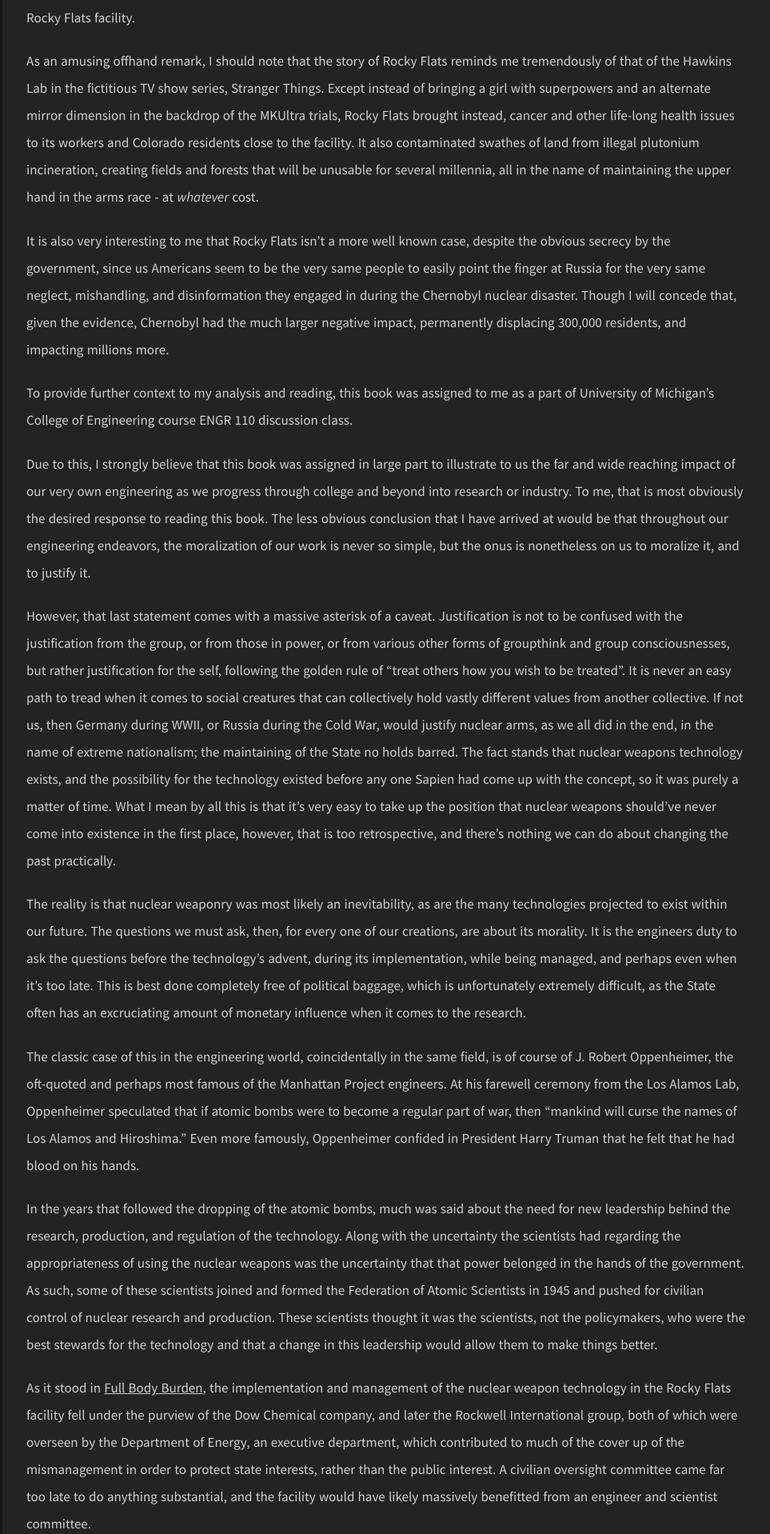
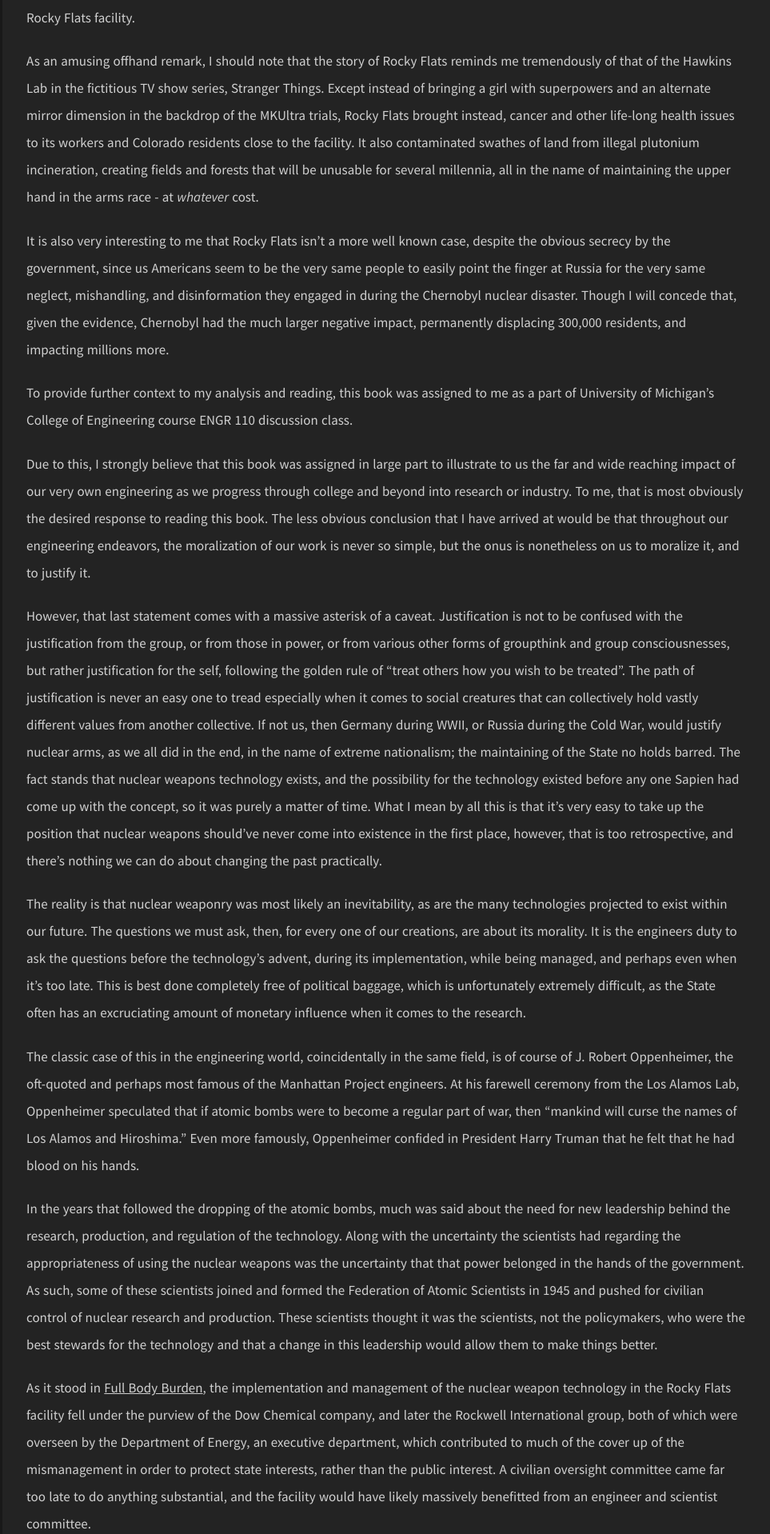
Before and after one commit to uynitsuj/uynitsuj.github.io, a Jekyll site: the page built from _posts/2020-08-28-reads-full-body-burden.md, in a window 1280 px wide. Shown: the part 1609-3527 px from the top of the page at 80% size, without its empty margins (317-1280 px from the left). Built offline with Jekyll 4.4.1, drawn with Linux system fonts in a browser that asks for light colours.

Commit message:
especially

```diff
--- a/_posts/2020-08-28-reads-full-body-burden.md
+++ b/_posts/2020-08-28-reads-full-body-burden.md
@@ -30,7 +30,7 @@
 Due to this, I strongly believe that this book was assigned in large part to illustrate to us the far and wide reaching impact of our very own engineering as we progress through college and beyond into research or industry. To me, that is most obviously the desired response to reading this book. The less obvious conclusion that I have arrived at would be that throughout our engineering endeavors, the moralization of our work is never so simple, but the onus is nonetheless on us to moralize it, and to justify it.
 
 
-However, that last statement comes with a massive asterisk of a caveat.  Justification is not to be confused with the justification from the group, or from those in power, or from various other forms of groupthink and group consciousnesses, but rather justification for the self, following the golden rule of "treat others how you wish to be treated". It is never an easy path to tread when it comes to social creatures that can collectively hold vastly different values from another collective. If not us, then Germany during WWII, or Russia during the Cold War, would justify nuclear arms, as we all did in the end, in the name of extreme nationalism; the maintaining of the State no holds barred. The fact stands that nuclear weapons technology exists, and the possibility for the technology existed before any one Sapien had come up with the concept, so it was purely a matter of time. What I mean by all this is that it's very easy to take up the position that nuclear weapons should've never come into existence in the first place, however, that is too retrospective, and there's nothing we can do about changing the past practically.
+However, that last statement comes with a massive asterisk of a caveat.  Justification is not to be confused with the justification from the group, or from those in power, or from various other forms of groupthink and group consciousnesses, but rather justification for the self, following the golden rule of "treat others how you wish to be treated". The path of justification is never an easy one to tread especially when it comes to social creatures that can collectively hold vastly different values from another collective. If not us, then Germany during WWII, or Russia during the Cold War, would justify nuclear arms, as we all did in the end, in the name of extreme nationalism; the maintaining of the State no holds barred. The fact stands that nuclear weapons technology exists, and the possibility for the technology existed before any one Sapien had come up with the concept, so it was purely a matter of time. What I mean by all this is that it's very easy to take up the position that nuclear weapons should've never come into existence in the first place, however, that is too retrospective, and there's nothing we can do about changing the past practically.
 
 The reality is that nuclear weaponry was most likely an inevitability, as are the many technologies projected to exist within our future. The questions we must ask, then, for every one of our creations, are about its morality. It is the engineers duty to ask the questions before the technology's advent, during its implementation, while being managed, and perhaps even when it's too late. This is best done completely free of political baggage, which is unfortunately extremely difficult, as the State often has an excruciating amount of monetary influence when it comes to the research.
 
```
